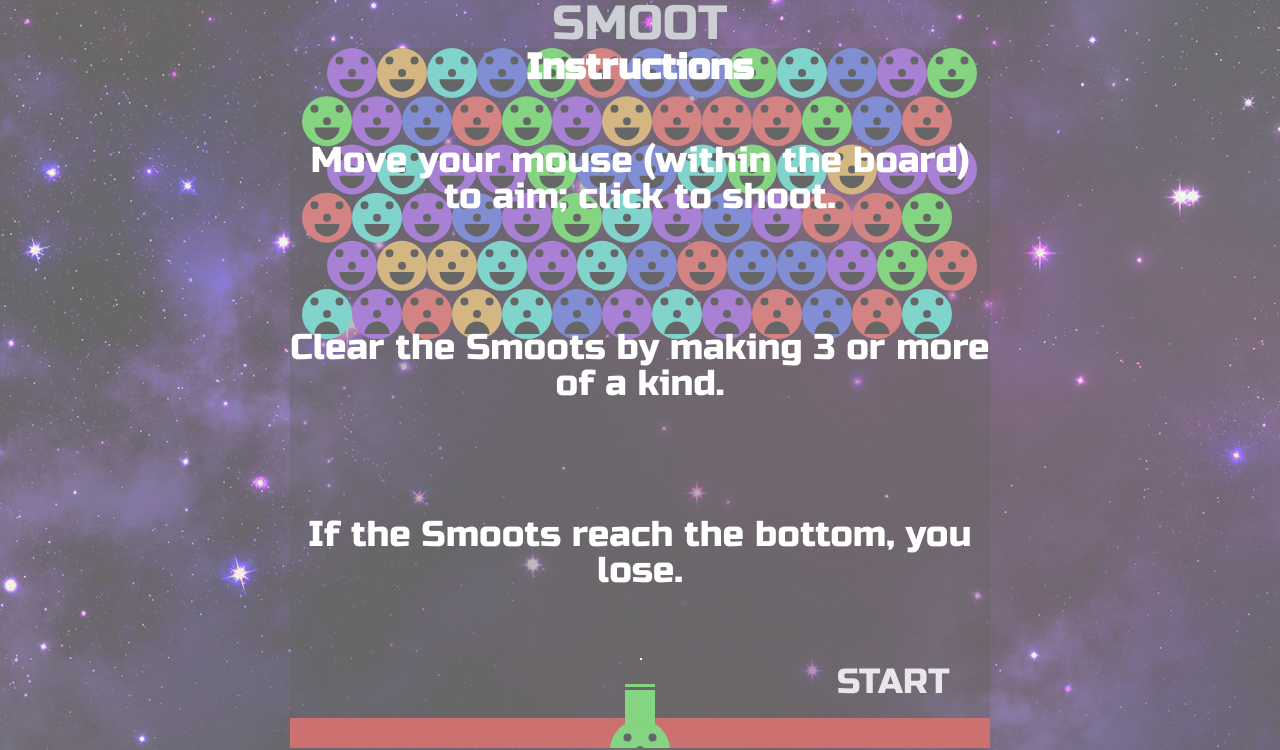
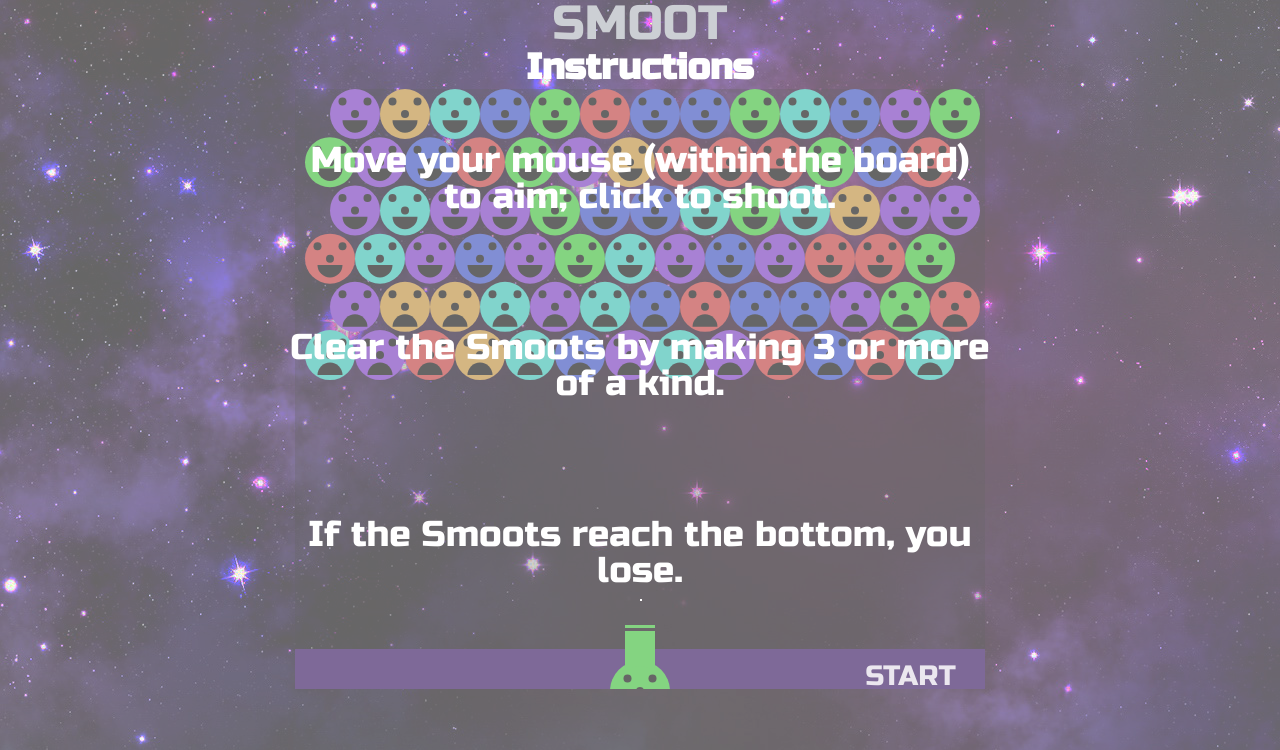
Before and after one commit to ren206/Smoot, a website built with webpack: page index.html in a window 1280 px wide. Shown: the top 750 px of the page. Built offline with nearby package versions, Linux system fonts and the light colour scheme.

Commit message:
Fix size

```diff
--- a/lib/settings.js
+++ b/lib/settings.js
@@ -1,14 +1,14 @@
 export default {
   // Board settings
   BOARD: {
-    WIDTH: 700,
-    HEIGHT: 700,
+    WIDTH: 690,
+    HEIGHT: 600,
     // BG_COLOR: '#182838',
     BG_COLOR: '#000',
     ROW_SIZE: 13,
-    ROW_COUNT: 14,
+    ROW_COUNT: 13,
     FILLED_ROW_COUNT: 6,
-    OFFSET: 12,
+    OFFSET: 10,
     GRID_DIRECTIONS_LEFT: [
       [-1, -1],
       [-1, 0],
@@ -29,7 +29,8 @@ export default {
 
   // Bottom line settings
   BOTTOM: {
-    COLOR: "#aa1111",
+    COLOR: "#280554",
+    HEIGHT: 40,
   },
 
   // Cannon settings
--- a/stylesheets/main.css
+++ b/stylesheets/main.css
@@ -62,7 +62,7 @@ body h1 {
   position: fixed;
   right: calc((100% - 700px)/2);
   cursor: pointer;
-  font-size: 55px;
+  font-size: 44px;
   -webkit-animation: pulsate 1.5s ease-out;
   -webkit-animation-iteration-count: infinite;
 }
```
Also changed, not shown: bundle.js (+10 -9 lines), lib/board.js.
